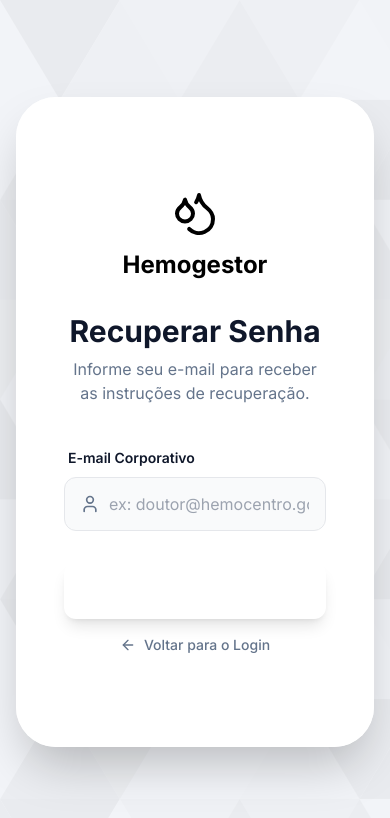
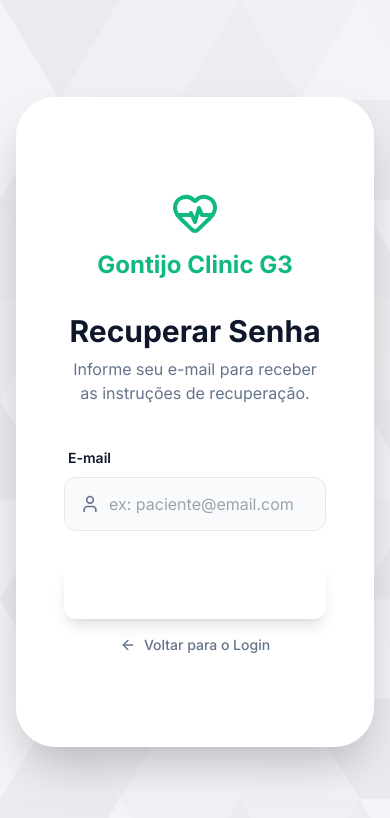
Before and after one commit to DanrAndrade/Gestor-telas, a React (Vite) app: page /forgot-password in a window 390 px wide. Shown: the top 818 px of the page. Built offline with nearby package versions, Linux system fonts and the light colour scheme; no server answers.

Commit message:
fix: remove identidades residuais do Hemogestor nas telas de recuperacao; ajusta z-index e overflow do modal para exibir o autocomplete de alergias

```diff
--- a/src/modules/auth/layouts/AuthLayout.tsx
+++ b/src/modules/auth/layouts/AuthLayout.tsx
@@ -1,5 +1,5 @@
 import { type ReactNode } from 'react';
-import { Droplets } from 'lucide-react';
+import { HeartPulse } from 'lucide-react';
 
 interface AuthLayoutProps {
   children: ReactNode;
@@ -39,14 +39,14 @@ export function AuthLayout({ children, title, subtitle }: AuthLayoutProps) {
 
              <div className="relative z-10 h-full flex flex-col justify-between p-8 text-white">
                 <div className="flex items-center gap-3">
-                  <Droplets className="w-8 h-8 text-brand-red drop-shadow-md" />
-                  <span className="text-2xl font-bold tracking-tight text-white drop-shadow-md">Hemogestor</span>
+                  <HeartPulse className="w-8 h-8 text-emerald-400 drop-shadow-md" />
+                  <span className="text-2xl font-bold tracking-tight text-white drop-shadow-md">Gontijo Clinic G3</span>
                 </div>
 
                 <div className="mb-4">
                    <div className="bg-black/20 backdrop-blur-md p-6 rounded-2xl border border-white/5 shadow-lg">
                       <p className="text-lg font-medium leading-relaxed text-gray-100">
-                        "Gestão inteligente para salvar vidas. Conectando doadores e hemocentros com eficiência e segurança."
+                        "Gestão inteligente em saúde. Conectando pacientes e profissionais com excelência e segurança."
                       </p>
                    </div>
                 </div>
@@ -61,8 +61,8 @@ export function AuthLayout({ children, title, subtitle }: AuthLayoutProps) {
 
             {/* Header Mobile */}
             <div className="flex lg:hidden flex-col items-center mb-8">
-              <Droplets className="w-12 h-12 text-brand-red mb-3" />
-              <span className="text-2xl font-bold text-brand-red">Hemogestor</span>
+              <HeartPulse className="w-12 h-12 text-brand-primary mb-3" />
+              <span className="text-2xl font-bold text-brand-primary">Gontijo Clinic G3</span>
             </div>
 
             <div className="mb-10 text-center lg:text-left">
@@ -78,7 +78,7 @@ export function AuthLayout({ children, title, subtitle }: AuthLayoutProps) {
 
       {/* Footer fora do card */}
       <div className="absolute bottom-4 text-center w-full pointer-events-none opacity-40 text-xs hidden lg:block">
-        &copy; 2026 Avda Software &bull; Hemogestor
+        &copy; 2026 &bull; Gontijo Clinic G3
       </div>
     </div>
   );
--- a/src/modules/auth/pages/ForgotPasswordPage.tsx
+++ b/src/modules/auth/pages/ForgotPasswordPage.tsx
@@ -13,9 +13,9 @@ export function ForgotPasswordPage() {
     >
       <form className="space-y-6">
         <Input
-          label="E-mail Corporativo"
+          label="E-mail"
           type="email"
-          placeholder="ex: doutor@hemocentro.gov.br"
+          placeholder="ex: paciente@email.com"
           icon={User}
         />
 
@@ -27,7 +27,7 @@ export function ForgotPasswordPage() {
 
           <Link
             to="/login"
-            className="flex items-center justify-center gap-2 text-sm font-medium text-ui-muted hover:text-brand-red transition-colors"
+            className="flex items-center justify-center gap-2 text-sm font-medium text-ui-muted hover:text-brand-primary transition-colors"
           >
             <ArrowLeft size={16} />
             Voltar para o Login
--- a/src/modules/auth/pages/ResetPasswordPage.tsx
+++ b/src/modules/auth/pages/ResetPasswordPage.tsx
@@ -1,5 +1,5 @@
 import React from 'react';
-import { Lock, KeyRound, CheckCircle2, ArrowRight, Droplets } from 'lucide-react';
+import { Lock, KeyRound, CheckCircle2, ArrowRight, HeartPulse } from 'lucide-react';
 import { useNavigate } from 'react-router-dom';
 import { Button } from '../../../components/ui/Button';
 import { Input } from '../../../components/ui/Input';
@@ -28,8 +28,8 @@ export function ResetPasswordPage() {
       <div className="w-full max-w-md relative z-10">
 
         <div className="flex items-center justify-center gap-3 mb-8">
-          <Droplets className="w-10 h-10 text-brand-red" />
-          <span className="text-3xl font-bold text-brand-red tracking-tight">Hemogestor</span>
+          <HeartPulse className="w-10 h-10 text-brand-primary" />
+          <span className="text-3xl font-bold text-brand-primary tracking-tight">Gontijo Clinic G3</span>
         </div>
 
         <div className="bg-white p-10 rounded-[2rem] shadow-xl border border-gray-100">
--- a/src/modules/dashboard/pages/PacientesPage.tsx
+++ b/src/modules/dashboard/pages/PacientesPage.tsx
@@ -268,7 +268,7 @@ export function PacientesPage() {
     <Modal open={modalOpen} onClose={() => setModalOpen(false)} title="Cadastro de Paciente" maxWidth="max-w-4xl">
       <div className="space-y-6">
 
-        <div className="grid grid-cols-1 md:grid-cols-3 gap-6">
+        <div className="grid grid-cols-1 md:grid-cols-3 gap-6 pb-32">
           {/* Coluna Esquerda - Info Básica */}
           <div className="md:col-span-2 space-y-4">
             <h4 className="text-sm font-bold text-slate-700 border-b border-gray-100 pb-2">Informações Pessoais (Obrigatórios)</h4>
@@ -344,7 +344,7 @@ export function PacientesPage() {
                    className="w-full border border-gray-200 bg-white rounded-xl px-3 py-2 text-sm focus:outline-none focus:ring-2 focus:ring-red-300"
                  />
                  {alergiaSugestoes.length > 0 && (
-                   <div className="absolute z-20 mt-1 w-full bg-white border border-gray-200 rounded-xl shadow-lg max-h-36 overflow-y-auto">
+                   <div className="absolute z-[9999] mt-1 w-full bg-white border border-gray-200 rounded-xl shadow-lg max-h-36 overflow-y-auto">
                      {alergiaSugestoes.map(item => (
                        <button type="button" key={item.id} onClick={() => adicionarAlergia(item)} className="w-full text-left px-4 py-2 text-sm hover:bg-red-50 flex items-center gap-2">
                          <Pill size={13} className="text-red-400"/>{item.nome}
@@ -644,7 +644,7 @@ export function PacientesPage() {
                         className="w-full border border-red-200 bg-white rounded-xl px-3 py-2 text-sm focus:outline-none focus:ring-2 focus:ring-red-300"
                       />
                       {alergiaSugestoes.length > 0 && (
-                        <div className="absolute z-20 mt-1 w-full bg-white border border-gray-200 rounded-xl shadow-lg max-h-36 overflow-y-auto">
+                        <div className="absolute z-[9999] mt-1 w-full bg-white border border-gray-200 rounded-xl shadow-lg max-h-36 overflow-y-auto">
                           {alergiaSugestoes.map(item => (
                             <button key={item.id} onClick={() => adicionarAlergia(item)} className="w-full text-left px-4 py-2 text-sm hover:bg-red-50 flex items-center gap-2">
                               <Pill size={13} className="text-red-400"/>{item.nome}
```
